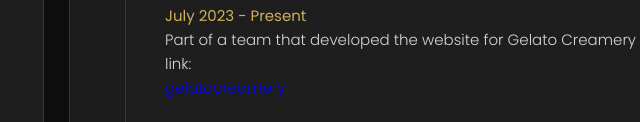
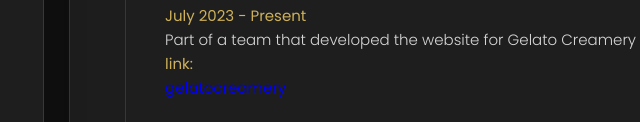
Before and after one commit to saieshwar789/portfolio, a plain HTML site: page index.html in a window 1280 px wide. Shown: the part 678-800 px from the top of the page, 271-911 px from the left. Drawn offline with nearby package versions, Linux system fonts and the light colour scheme.

Commit message:
changed the color

```diff
--- a/index.html
+++ b/index.html
@@ -606,7 +606,7 @@
 
               <p class="timeline-text">
                 Part of a team that developed the website for Gelato Creamery<br/>
-                link: <a href="http://gelatocreamery.co.uk">gelatocreamery</a><br/>
+                <span>link: <a href="http://gelatocreamery.co.uk">gelatocreamery</a></span><br/>
                 Technologies used : HTML, CSS, Node, JS , MERN STACK
               </p>
 
```
